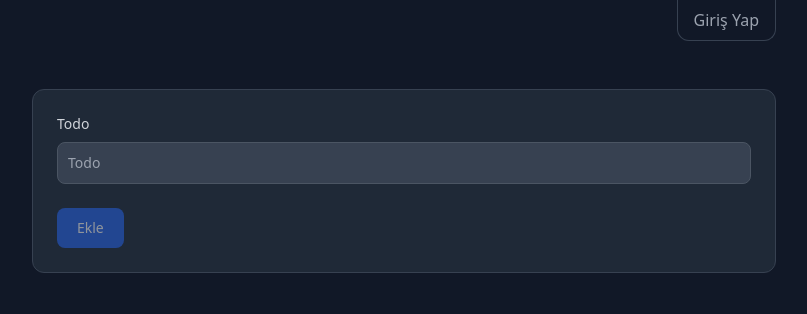
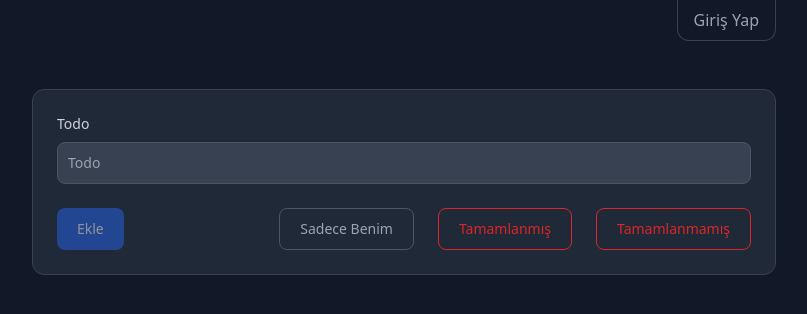
Before and after one commit to eminakcil/todo-with-context, a React (Vite) app: page / in a window 1280 px wide. Shown: the top 314 px of the page, without its empty margins (236-1043 px from the left). Built offline with nearby package versions, Linux system fonts and the light colour scheme.

Commit message:
filter buttons

```diff
--- a/src/components/AddTodo.jsx
+++ b/src/components/AddTodo.jsx
@@ -1,5 +1,6 @@
 import { useRef, useState } from 'react'
 import { useTodo, useAuth } from '../context'
+import FilterButtons from './FilterButtons'
 
 export default function AddTodo() {
   const [todo, setTodo] = useState('')
@@ -49,6 +50,7 @@ export default function AddTodo() {
             }}
           />
         </div>
+        <div className="flex flex-col sm:flex-row gap-6">
           <button
             type="submit"
             className="form-button relative"
@@ -65,6 +67,8 @@ export default function AddTodo() {
               )}
             </>
           </button>
+          <FilterButtons />
+        </div>
       </form>
     </div>
   )
--- /dev/null
+++ b/src/components/FilterButtons.jsx
@@ -0,0 +1,38 @@
+import classNames from 'classnames'
+import { useTodo } from '../context'
+
+export default function FilterButtons() {
+  const { onlyMe, updateOnlyMe } = useTodo()
+
+  function onlyMeHandle() {
+    updateOnlyMe(!onlyMe)
+  }
+
+  return (
+    <div className="flex flex-row justify-end flex-wrap w-full gap-6">
+      <button
+        type="button"
+        onClick={onlyMeHandle}
+        className={classNames({
+          'form-button w-auto flex-1 sm:flex-initial': true,
+          'btn-outline-gray': !onlyMe,
+          'btn-gray': onlyMe,
+        })}
+      >
+        Sadece Benim
+      </button>
+      <button
+        type="button"
+        className="form-button btn-outline-danger w-auto flex-1 sm:flex-initial"
+      >
+        Tamamlanmış
+      </button>
+      <button
+        type="button"
+        className="form-button btn-outline-danger w-auto flex-1 sm:flex-initial"
+      >
+        Tamamlanmamış
+      </button>
+    </div>
+  )
+}
--- a/src/context/TodoContext.jsx
+++ b/src/context/TodoContext.jsx
@@ -42,7 +42,7 @@ const TodoProvider = ({ children }) => {
 
   const [state, dispatch] = useReducer(reducer, {
     todos: localStorage.getItem('todos') ? JSON.parse(localStorage.getItem('todos')) : [],
-    completed: false,
+    completed: false, // completed, false, uncompleted
     onlyMe: false,
   })
 
@@ -52,13 +52,16 @@ const TodoProvider = ({ children }) => {
 
   const data = {
     todos: state.todos,
+    onlyMe: state.onlyMe,
     filteredTodos: state.todos.filter((todo) => {
-      if (Object.keys(user).keys !== 0) {
-        if (state.onlyMe) {
-          return todo.userId === user.id
-        }
-      }
-      return true
+      return (
+        (Object.keys(user).length !== 0 && state.onlyMe ? todo.userId === user.id : true) &&
+        (state.completed !== false
+          ? state.completed === 'completed'
+            ? todo.completed
+            : !todo.completed
+          : true)
+      )
     }),
     addTodo(todo) {
       if (!('id' in todo)) todo.id = nanoid()
--- a/src/index.css
+++ b/src/index.css
@@ -36,6 +36,14 @@
     @apply bg-transparent border  border-green-600 text-green-600 hover:text-white hover:bg-green-700 focus:ring-green-800;
   }
 
+  .btn-outline-gray {
+    @apply bg-transparent border  border-gray-600 text-gray-400 hover:text-white hover:bg-gray-700 focus:ring-gray-800;
+  }
+
+  .btn-gray {
+    @apply bg-transparent border  border-gray-600 text-gray-400 hover:text-white bg-gray-700 hover:bg-gray-800 focus:ring-gray-800;
+  }
+
   .wrapper {
     @apply rounded-xl bg-gradient-to-r bg-gray-800 border border-gray-700 p-2 sm:p-6;
   }
```
Lines whose indentation alone changed are shown as unchanged.
